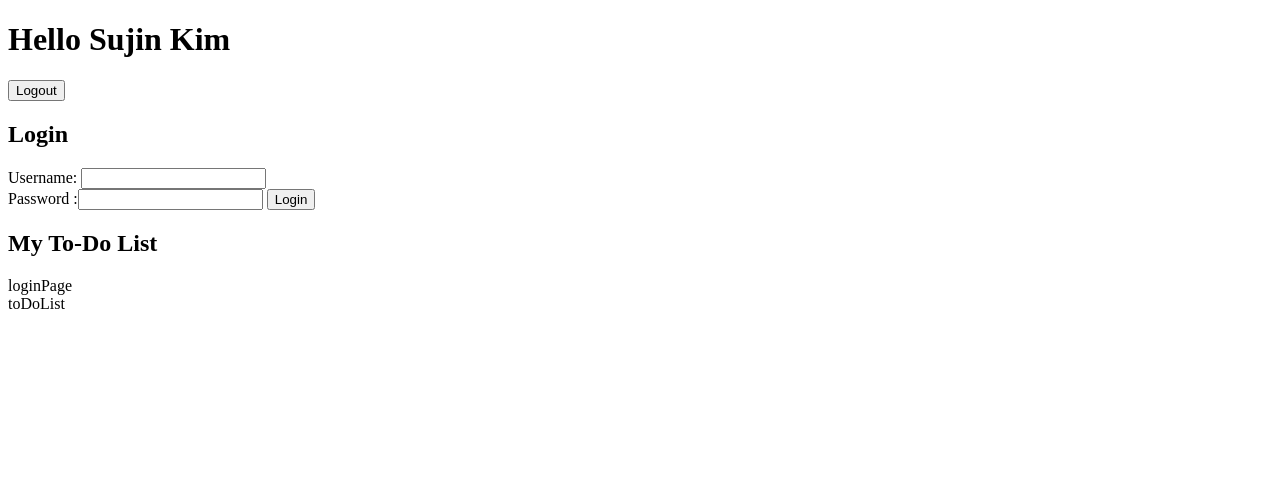
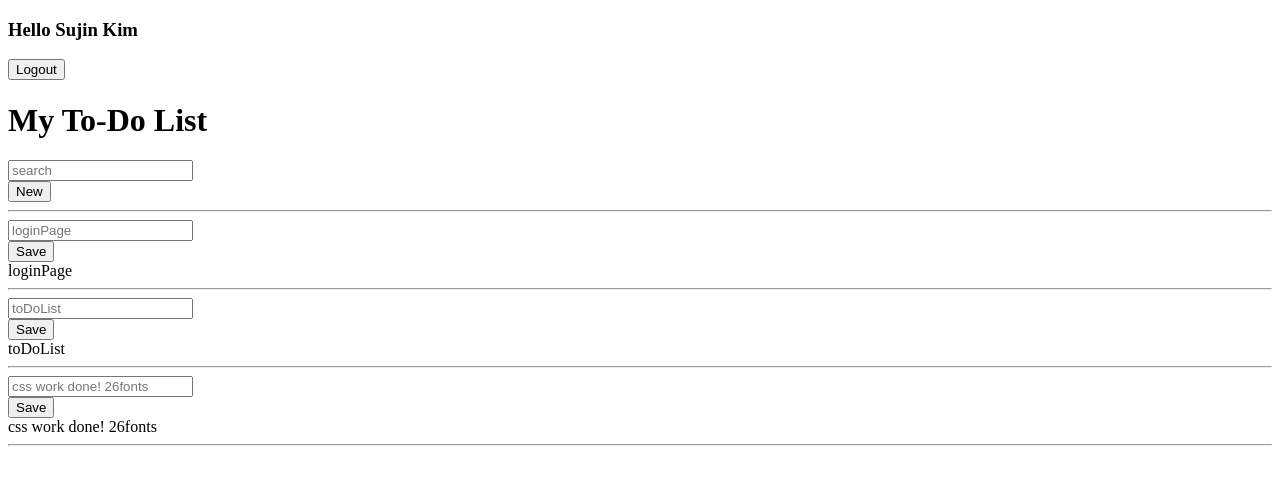
Before and after one commit to clairesujin8702/MyOwnPlanner, a React app: page / in a window 1280 px wide. Shown: the top 484 px of the page. Built offline with nearby package versions, Linux system fonts and the light colour scheme; the HTML template or start-up script is replaced by a standard one.

Commit message:
Appy CSS to wireframe

```diff
--- a/client/src/components/App.jsx
+++ b/client/src/components/App.jsx
@@ -1,22 +1,25 @@
-import React from 'react';
+import React, { useState } from 'react';
 import axios from 'axios';
 import Login from './auth/Login.jsx';
 import ToDoList from './toDoList/ToDoList.jsx';
 
 const App = ({ name }) => {
   return (
-    <div>
-      <div>
-        <h1>Hello {name}</h1>
+    <>
+      <h3>Hello {name}</h3>
+      <div className='logout'>
         <button>Logout</button>
       </div>
-      <div>
-        <Login userInfo={name} />
+
+      <div className='login-box'>
+        {/* <div className='login-container'>
+          <Login userInfo={name} />
+        </div> */}
       </div>
-      <div>
+      <div className='toDo-box'>
         <ToDoList userInfo={name} />
       </div>
-    </div>
+    </>
   );
 };
 
--- a/client/src/components/auth/Login.jsx
+++ b/client/src/components/auth/Login.jsx
@@ -5,18 +5,39 @@ const Login = ({ userInfo }) => {
   console.log('Login page : ', userInfo);
   return (
     <>
-      <h2> Login</h2>
-      <form method='post'>
+      <h1> Rapptr Labs </h1>
+      <div>
+        <div>Username</div>
+        <div className='username-input'>
+          <span className='fa fa-user icons'></span>
+          <input
+            type='text'
+            name='user'
+            className='user'
+            placeholder='user@rapptrlabs'
+          />
+        </div>
+        <div>Not a valid email</div>
+      </div>
+      <div>Password</div>
+      <div className='password-input'>
+        <span className='fa fa-lock icons'></span>
+        <input
+          type='password'
+          name='password'
+          className='password'
+          placeholder='Must be at least 4 characters'
+        />
+        <div>Not a valid password</div>
+      </div>
+      <div className='submit'>
+        <button>Login</button>
         <div>
-          <label>Username: </label>
-          <input type='text' name='username' />
+          The server could not be reached.
+          <br />
+          Please try again later.
         </div>
-        <div>
-          <label>Password :</label>
-          <input type='password' name='password' /> <button>Login</button>
-        </div>
-        <div></div>
-      </form>
+      </div>
     </>
   );
 };
--- a/client/src/components/toDoList/Task.jsx
+++ b/client/src/components/toDoList/Task.jsx
@@ -1,9 +1,45 @@
-import React from 'react';
+import React, { useState } from 'react';
+
+const editTask = () => {};
 
 export default ({ task }) => {
-  return (
-    <div>
-      <span>{task}</span>
+  const [editTask, setEditTask] = useState('');
+  const editRow = (
+    <div className='editRow'>
+      <div className='searchContainer'>
+        <input
+          type='text'
+          name='editTask'
+          className='editTask'
+          placeholder={task}
+          value={editTask}
+          onChange={(e) => handleChange(e)}
+          onKeyPress={(e) => e.key === 'Enter' && editTask && save(e)}
+        />
+      </div>
+      <div className='newButton'>
+        <button>Save</button>
+      </div>
     </div>
   );
+
+  return (
+    <>
+      <hr />
+      {editRow}
+      <div className='row'>
+        <div className='col1'>
+          <div id='task'>{task}</div>
+        </div>
+        <div className='col2'>
+          <div id='edit'>
+            <span className='fa fa-pencil task-icon'></span>
+          </div>
+          <div id='delete'>
+            <span className='fa fa-trash task-icon'></span>
+          </div>
+        </div>
+      </div>
+    </>
+  );
 };
--- a/client/src/components/toDoList/ToDoList.jsx
+++ b/client/src/components/toDoList/ToDoList.jsx
@@ -1,20 +1,49 @@
-import React from 'react';
+import React, { useState } from 'react';
 import Task from './Task.jsx';
+
+const handleSubmit = () => {
+  // newTask & searchTask
+};
+const deleteTask = () => {};
 
 const ToDoList = ({ userInfo }) => {
   console.log('ToDoList page : ', userInfo);
+  const [task, setTask] = useState([]);
+  const [newTask, setNewTask] = useState('');
+
   let mockData = [
     { id: 1, task: 'loginPage' },
     { id: 2, task: 'toDoList' },
+    { id: 3, task: 'css work done! 26fonts' },
   ];
 
   return (
-    <div>
-      <h2>My To-Do List</h2>
-      {mockData.map((task, i) => (
-        <Task key={i} task={task.task} />
-      ))}
-    </div>
+    <>
+      <h1>My To-Do List</h1>
+      <div className='toDo-container '>
+        <div className='toDo-head'>
+          <div className='searchContainer'>
+            <span className='fa fa-search icons'></span>
+            <input
+              type='text'
+              className='searchBar'
+              placeholder='search'
+              name='newTask'
+              value={newTask}
+              onChange={(e) => handleChange(e)}
+              onKeyPress={(e) => e.key === 'Enter' && newTask && search(e)}
+            />
+          </div>
+          <div className='newButton'>
+            <button>New</button>
+          </div>
+        </div>
+        {mockData.map((task, i) => (
+          <Task key={i} task={task.task} />
+        ))}
+        <hr />
+      </div>
+    </>
   );
 };
 
```
Also changed, not shown: 4 other files (tests, documents, lock files or other folders).
